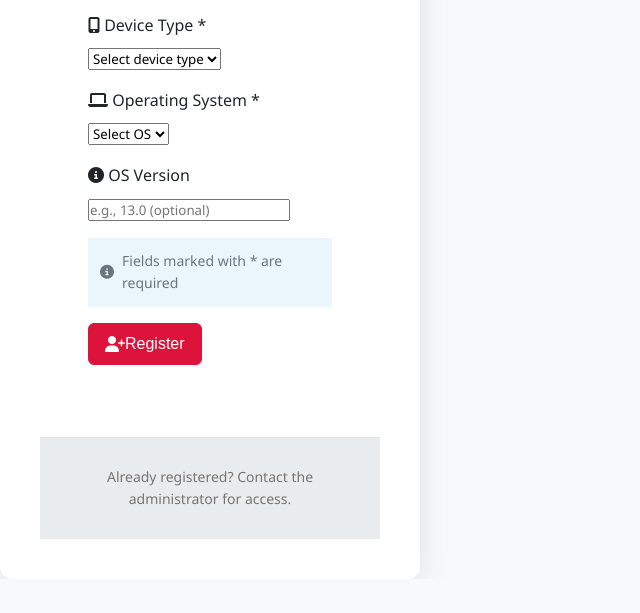
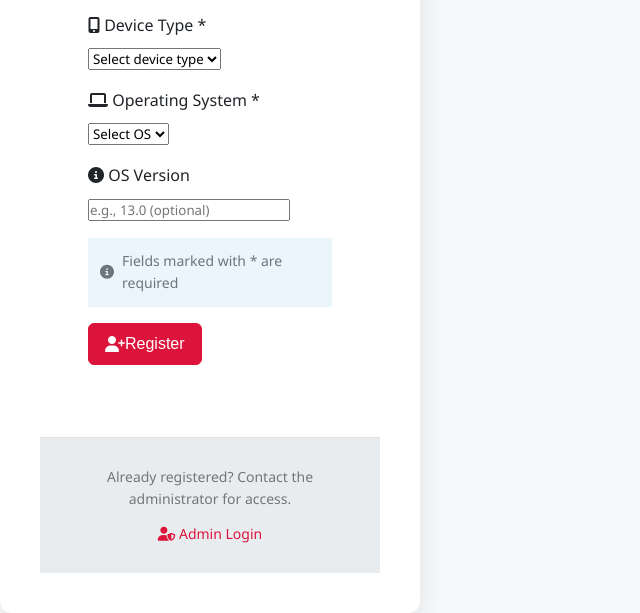
Before and after one commit to HELLIX-LR/livetester, a website: page frontend/register.html in a window 1280 px wide. Shown: the part 931-1544 px from the top of the page, without its empty margins (0-640 px from the left). Before the commit the page ends 1510 px from the top, so only its background shows below. Drawn offline with Linux system fonts and the light colour scheme.

Commit message:
добавил ссылку на админку в регистрации

```diff
--- a/frontend/register.html
+++ b/frontend/register.html
@@ -132,6 +132,7 @@
 
             <div class="login-footer">
                 <p>Already registered? Contact the administrator for access.</p>
+                <p style="margin-top: 0.75rem;"><a href="login.html" style="color: #dc143c; text-decoration: none; font-weight: 500;"><i class="fas fa-user-shield"></i> Admin Login</a></p>
             </div>
         </div>
     </div>
```
